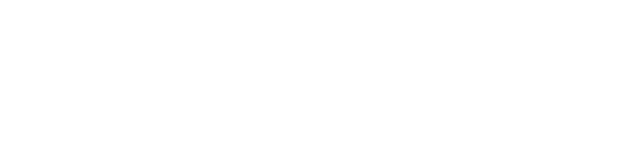
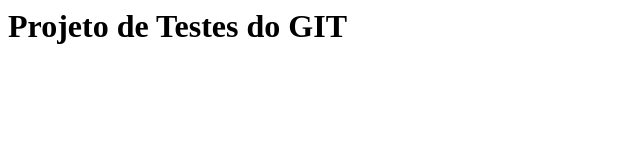
Before and after one commit to hjpezzo/curso-git, a plain HTML site: page index.html in a window 1280 px wide. Shown: the whole page, without its empty margins (0-640 px from the left). Drawn offline with Linux system fonts and the light colour scheme.

Commit message:
Alteração no arquivo para inclusão de texto no body. Apenas para testes.

```diff
--- a/index.html
+++ b/index.html
@@ -2,5 +2,6 @@
 	<head>
 	</head>
 	<body>
+		<h1>Projeto de Testes do GIT</h1>
 	</body>
 </html>
```
